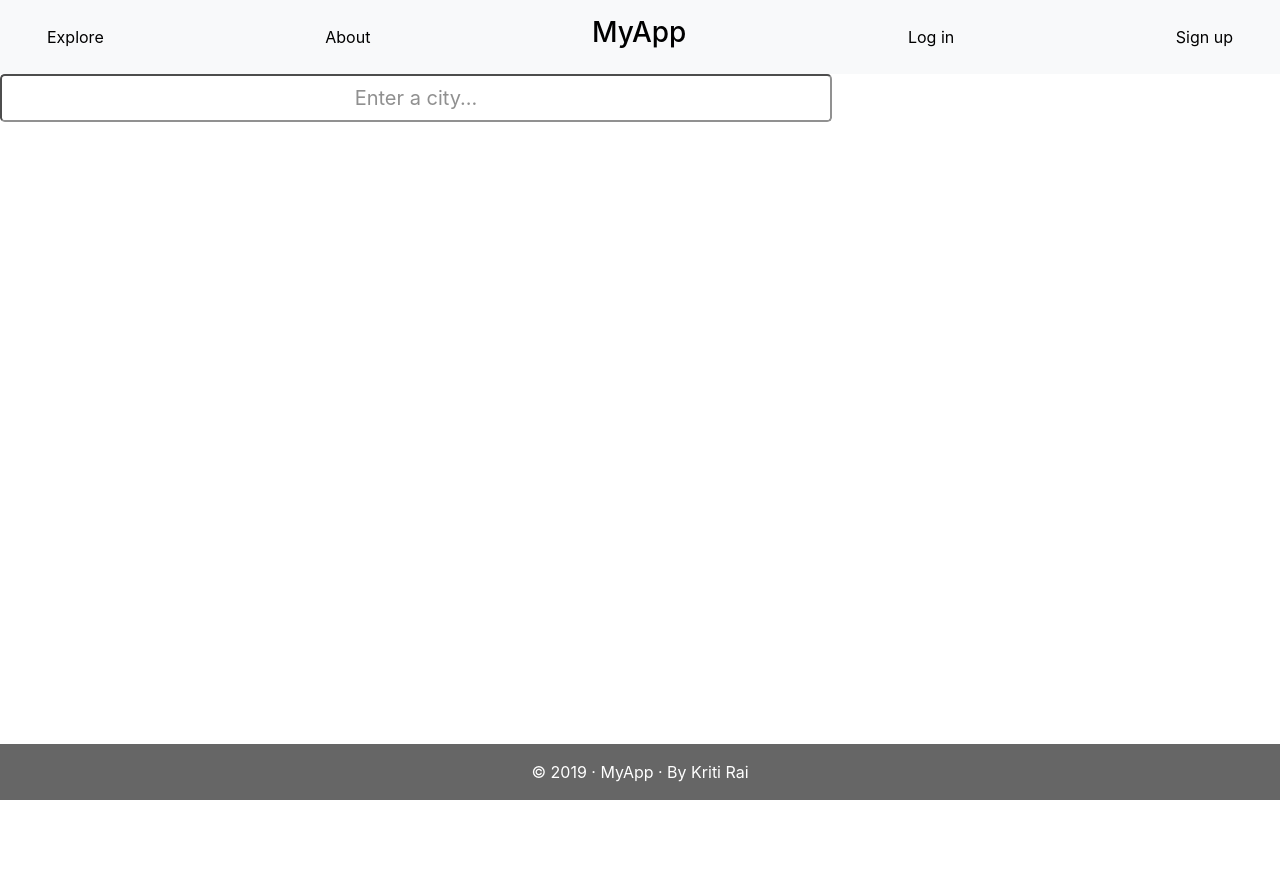
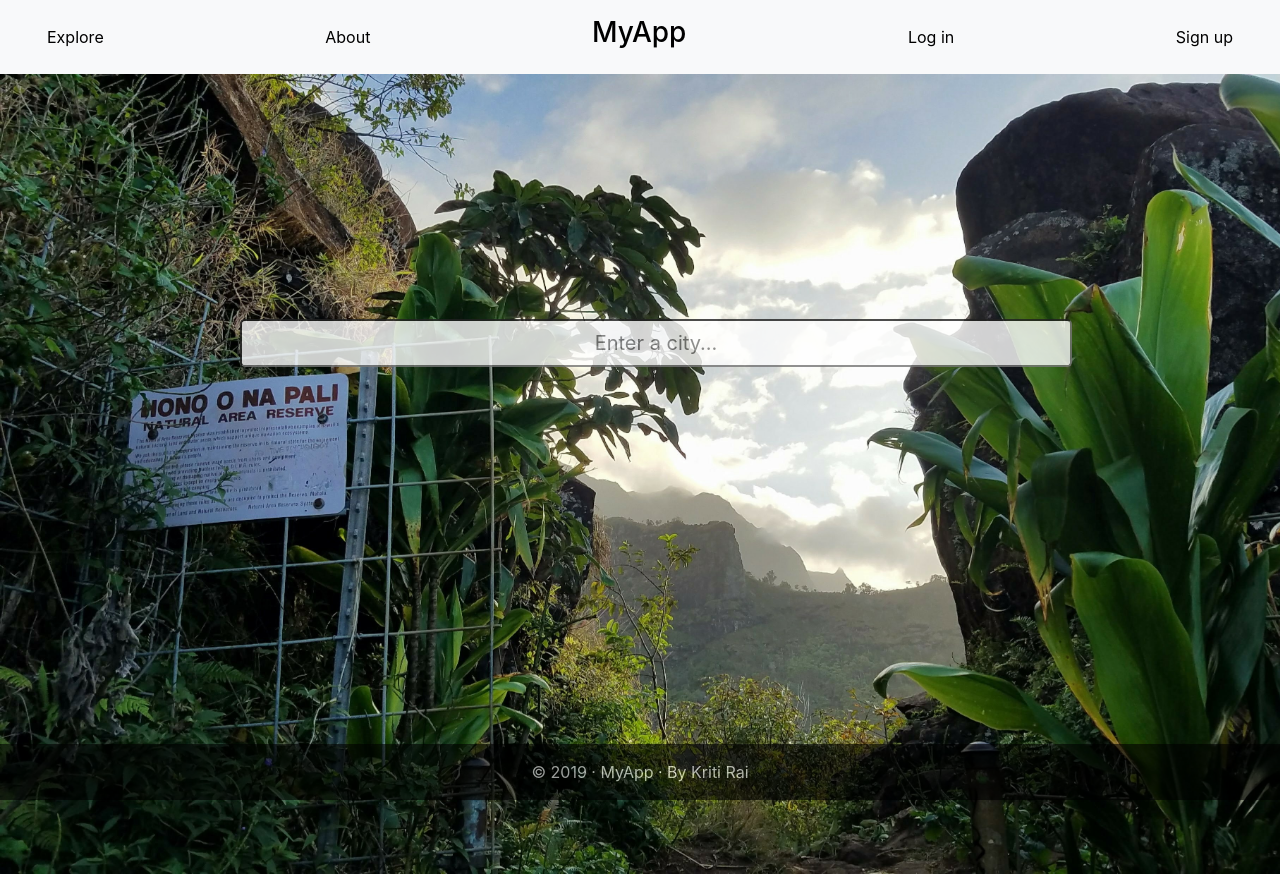
Before and after one commit to kriti-rai/trailista, a React (Create React App) app in the folder client/: page / in a window 1280 px wide. Before the commit the page ends 800 px from the top, so only its background shows below. Built offline with nearby package versions, Linux system fonts and the light colour scheme.

Commit message:
Change root path component to Home

```diff
--- a/client/src/containers/Navbar.js
+++ b/client/src/containers/Navbar.js
@@ -4,7 +4,7 @@
 import Login from '.././components/UserRegistration/Login';
 import About from '.././components/About';
 import User from '.././components/User';
-import SearchHikes from '.././components/Hikes/SearchHikes';
+import Home from '.././components/Home';
 import HikesContainer from './HikesContainer';
 
 
@@ -22,7 +22,7 @@
             </div>
           </nav>
           <Switch>
-            <Route exact path="/" exact component={SearchHikes} />
+            <Route exact path="/" exact component={Home} />
             <Route exact path="/about" component={About} />
             <Route exact path="/user" component={User} />
             <Route exact path="/login" component={Login} />
```
Also changed, not shown: client/src/components/Hikes/HikeCard.js (added, +14 -0 lines).
